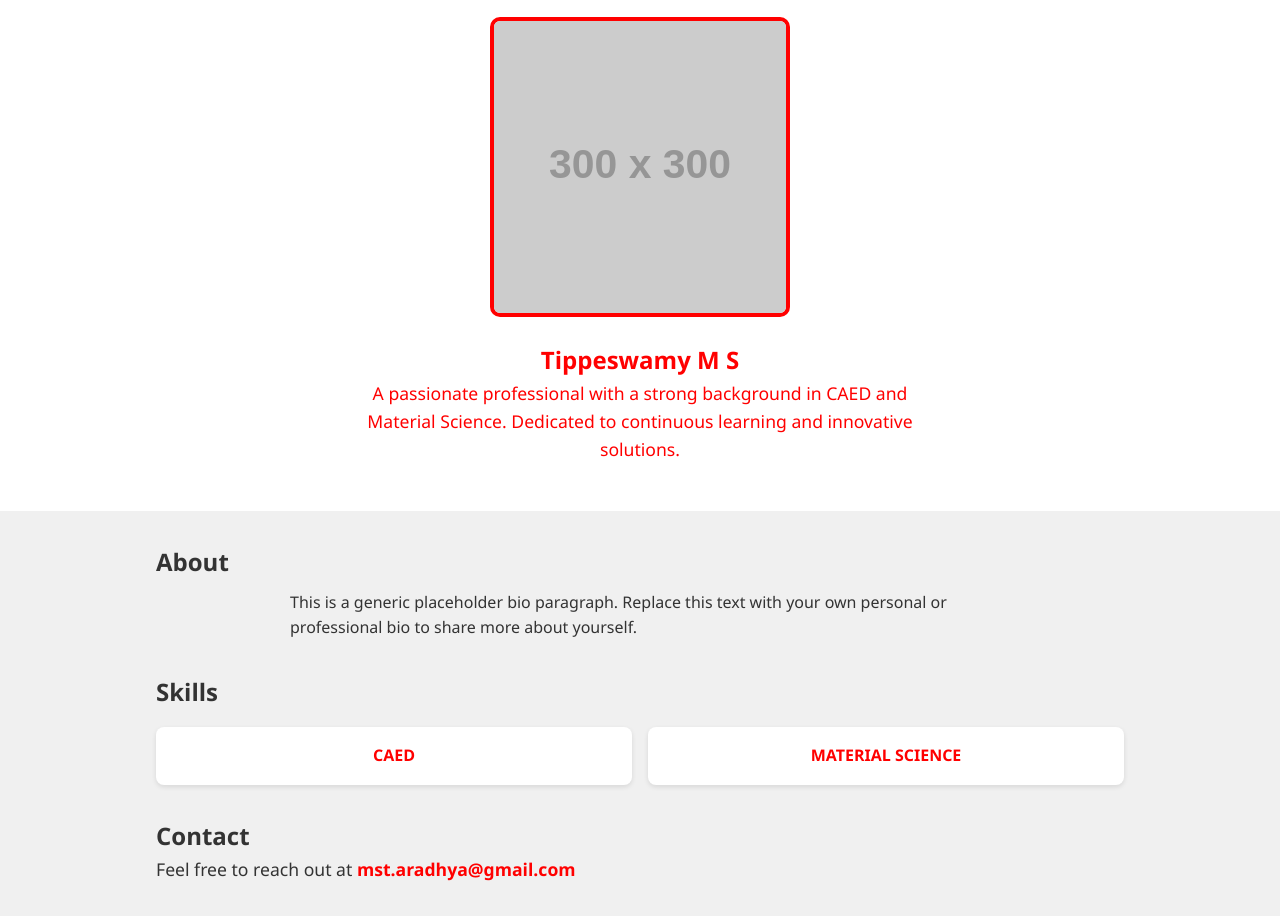
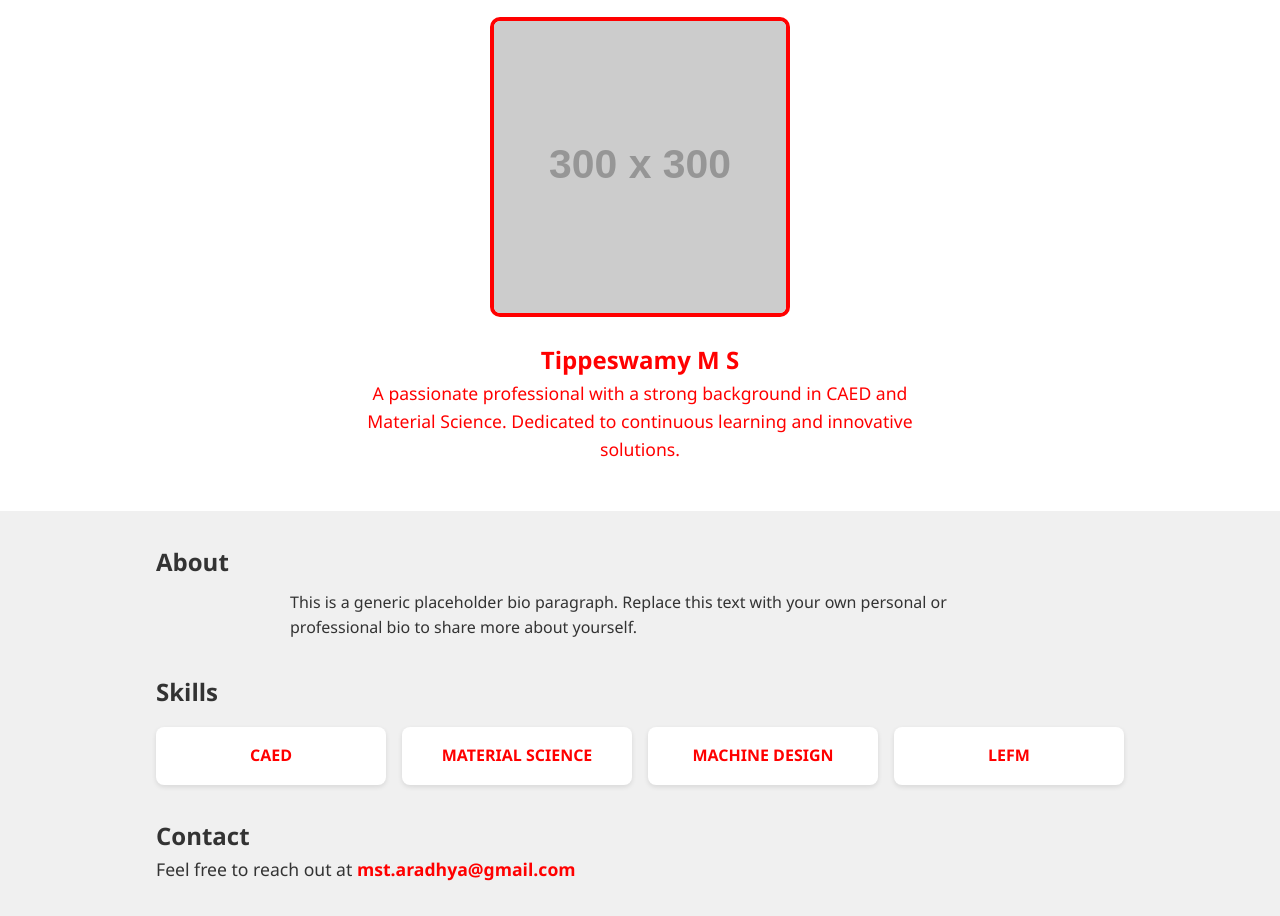
Before and after one commit to mstaradhya/mstaradhya, a plain HTML site: page index.html in a window 1280 px wide. Shown: the part 63-979 px from the top of the page. Drawn offline with Linux system fonts and the light colour scheme; placeholder pictures from the web are drawn by us.

Commit message:
Update index.html

```diff
--- a/index.html
+++ b/index.html
@@ -48,6 +48,8 @@
       <div class="skills-grid">
         <div class="skill-card">CAED</div>
         <div class="skill-card">MATERIAL SCIENCE</div>
+        <div class="skill-card">MACHINE DESIGN</div>
+        <div class="skill-card">LEFM</div>
       </div>
     </div>
   </section>
```
